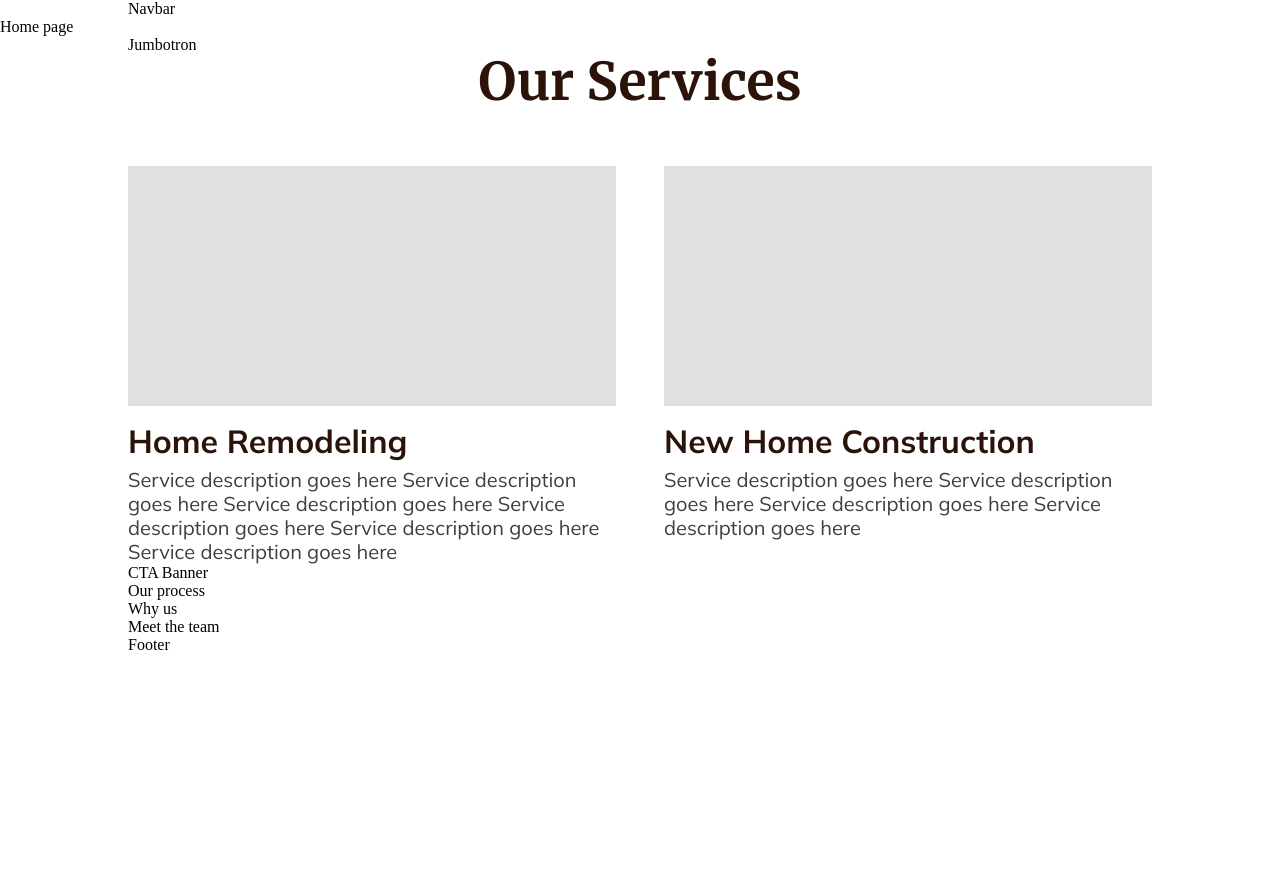
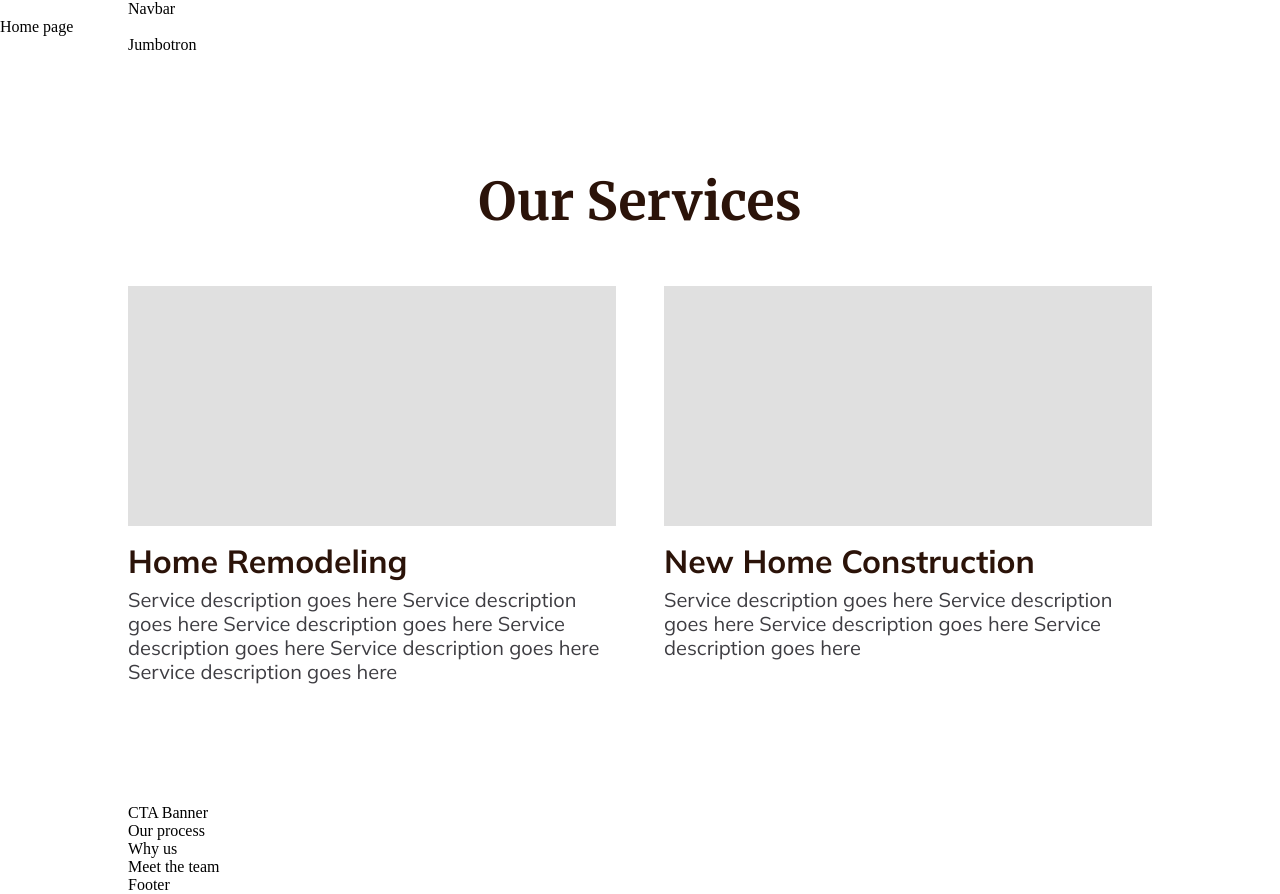
Before and after one commit to dot-slash-digital/tng-web, a Next.js app: page / in a window 1280 px wide. Before the commit the page ends 800 px from the top, so only its background shows below. Built offline with nearby package versions, Linux system fonts and the light colour scheme.

Commit message:
4th iteration, small changes

```diff
--- a/app/components/home/our-services.tsx
+++ b/app/components/home/our-services.tsx
@@ -11,7 +11,7 @@ export default () => {
         <SectionContainer>
           <div>
             <div className={styles.title}>Our Services</div>
-            <div className={styles.subContainer}>
+            <div className={styles["sub-container"]}>
               <div>
                 <div className={styles.rectangle}/>
                 <div className={styles.subtitle}>Home Remodeling</div>
--- a/app/styles/components/home/our-services.module.scss
+++ b/app/styles/components/home/our-services.module.scss
@@ -28,8 +28,14 @@
     background: #e0e0e0;
   }
 
-.subContainer{
+.sub-container{
     display: grid;
     grid-template-columns: repeat(2, 1fr);
     gap: 48px;
 }
+
+
+.component{
+    margin-bottom: 120px;
+    margin-top: 120px;
+}
```
Also changed, not shown: 1 other file (tests, documents, lock files or other folders).
